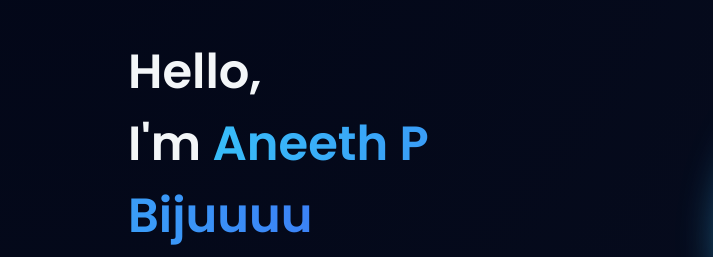
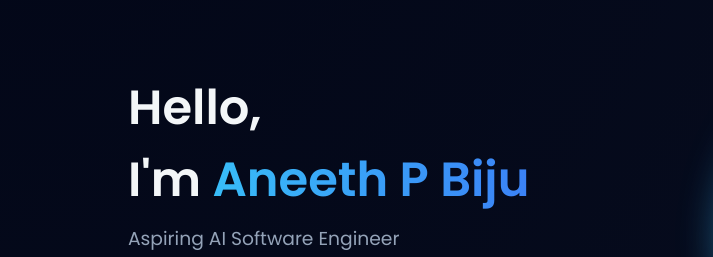
Before and after one commit to Aneeth555/portfolio, a plain HTML site: page index.html in a window 1280 px wide. Shown: the part 230-487 px from the top of the page, 0-713 px from the left. Drawn offline with Linux system fonts and the light colour scheme; grey boxes are pictures that could not be loaded.

Commit message:
Update index.html

```diff
--- a/index.html
+++ b/index.html
@@ -30,7 +30,7 @@
   <!-- Hero -->
   <section id="home" class="hero">
     <div class="hero-text">
-      <h1>Hello,<br> I'm <span class="gradient">Aneeth P Bijuuuu</span></h1>
+      <h1>Hello,<br> I'm <span class="gradient">Aneeth P Biju</span></h1>
       <h3>Aspiring AI Software Engineer</h3>
       <p>Building data-driven intelligent solutions with creativity and precision.</p>
       <div class="hero-buttons">
```
